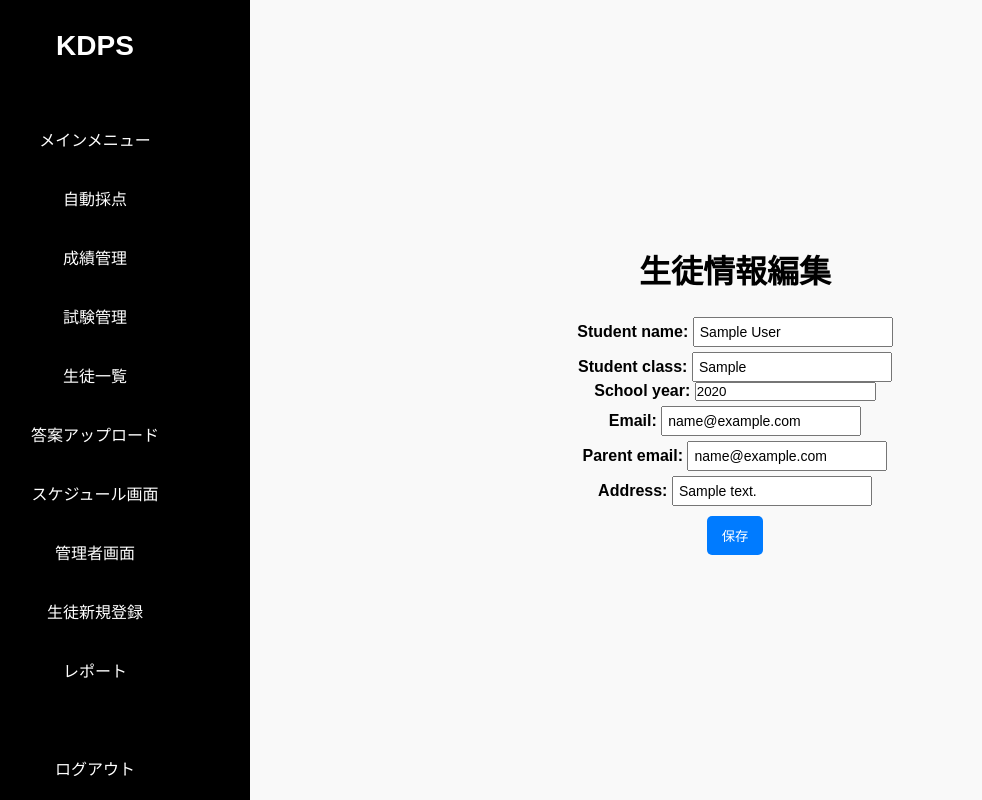
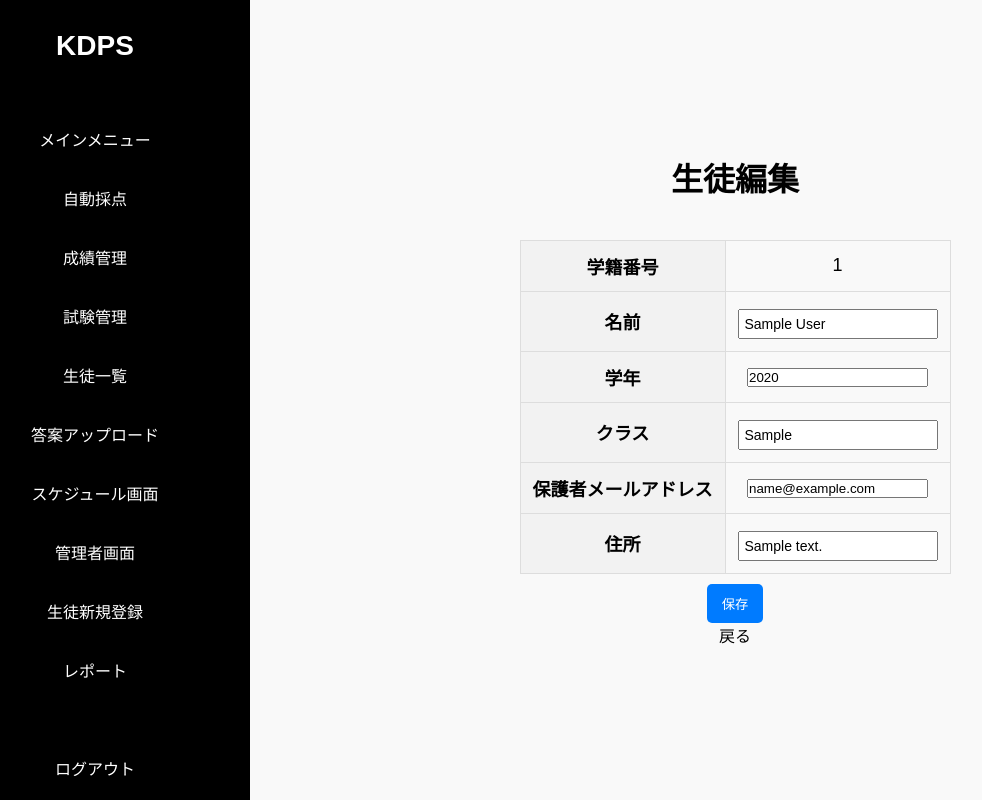
Before and after one commit to s84923/KDPS, a Django app: page /students/student/edit/1/ in a window 1280 px wide. Shown: the whole page, without its empty margins (60-1042 px from the left). Run offline with Django 4.2, Linux system fonts and the light colour scheme; tables that the repository leaves empty hold one stand-in row (values such as "Sample post").

Commit message:
コミットメッセージ

```diff
--- a/StudentList/templates/StudentList/edit_student.html
+++ b/StudentList/templates/StudentList/edit_student.html
@@ -2,21 +2,47 @@
 <html lang="ja">
 <head>
     <meta charset="UTF-8">
-    <meta name="viewport" content="width=device-width, initial-scale=1.0">
-    <title>生徒情報編集</title>
+    <title>生徒編集</title>
     {% load static %}
     <link rel="stylesheet" href="{% static 'css/style.css' %}">
 </head>
 <body>
     <div class="container">
-        {% include 'KDPS/menu.html' %}
+        {% include 'KDPS/menu.html' %} <!-- サイドバー -->
+
         <div class="main-content">
-            <h1 class="title">生徒情報編集</h1>
+            <h1 class="title">生徒編集</h1>
             <form method="post">
                 {% csrf_token %}
-                {{ form.as_p }}
+                <table>
+                    <tr>
+                        <th>学籍番号</th>
+                        <td>{{ student.student_id }}</td>
+                    </tr>
+                    <tr>
+                        <th>名前</th>
+                        <td>{{ form.student_name }}</td>
+                    </tr>
+                    <tr>
+                        <th>学年</th>
+                        <td>{{ form.school_year }}</td>
+                    </tr>
+                    <tr>
+                        <th>クラス</th>
+                        <td>{{ form.student_class }}</td>
+                    </tr>
+                    <tr>
+                        <th>保護者メールアドレス</th>
+                        <td>{{ form.parent_email }}</td>
+                    </tr>
+                    <tr>
+                        <th>住所</th>
+                        <td>{{ form.address }}</td>
+                    </tr>
+                </table>
                 <button type="submit">保存</button>
             </form>
+            <a href="{% url 'student_list' %}">戻る</a>
         </div>
     </div>
 </body>
--- a/StudentList/views.py
+++ b/StudentList/views.py
@@ -6,15 +6,23 @@ from django import forms
 class StudentForm(forms.ModelForm):
     class Meta:
         model = Student
-        fields = ['student_name', 'student_class', 'school_year', 'email', 'parent_email', 'address']
+        fields = ['student_name', 'school_year', 'student_class', 'parent_email', 'address']
+        widgets = {
+            'student_name': forms.TextInput(attrs={'placeholder': '名前'}),
+            'school_year': forms.NumberInput(attrs={'placeholder': '学年'}),
+            'student_class': forms.TextInput(attrs={'placeholder': 'クラス'}),
+            'parent_email': forms.EmailInput(attrs={'placeholder': '保護者メールアドレス'}),
+            'address': forms.TextInput(attrs={'placeholder': '住所'}),
+        }
 
-# 生徒一覧表示
+# 生徒一覧機能
 def student_list(request):
-    search_query = request.GET.get('student_id', None)
+    students = Student.objects.all()
+    search_query = request.GET.get('student_id', '')
+
     if search_query:
-        students = Student.objects.filter(student_id__icontains=search_query)
-    else:
-        students = Student.objects.all()
+        students = students.filter(student_id__icontains=search_query)
+
     return render(request, 'StudentList/student_list.html', {'students': students})
 
 # 生徒編集機能
```
